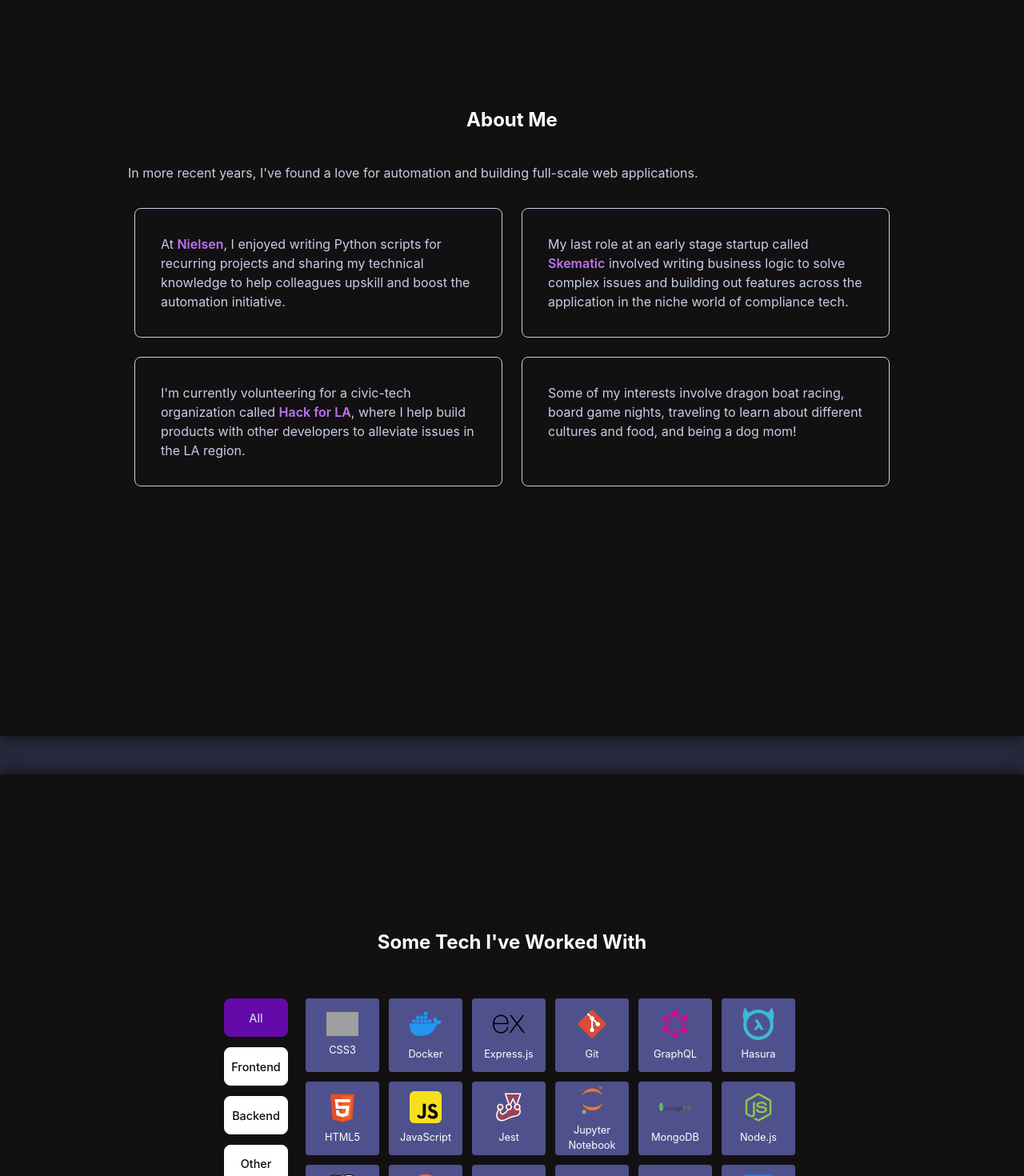
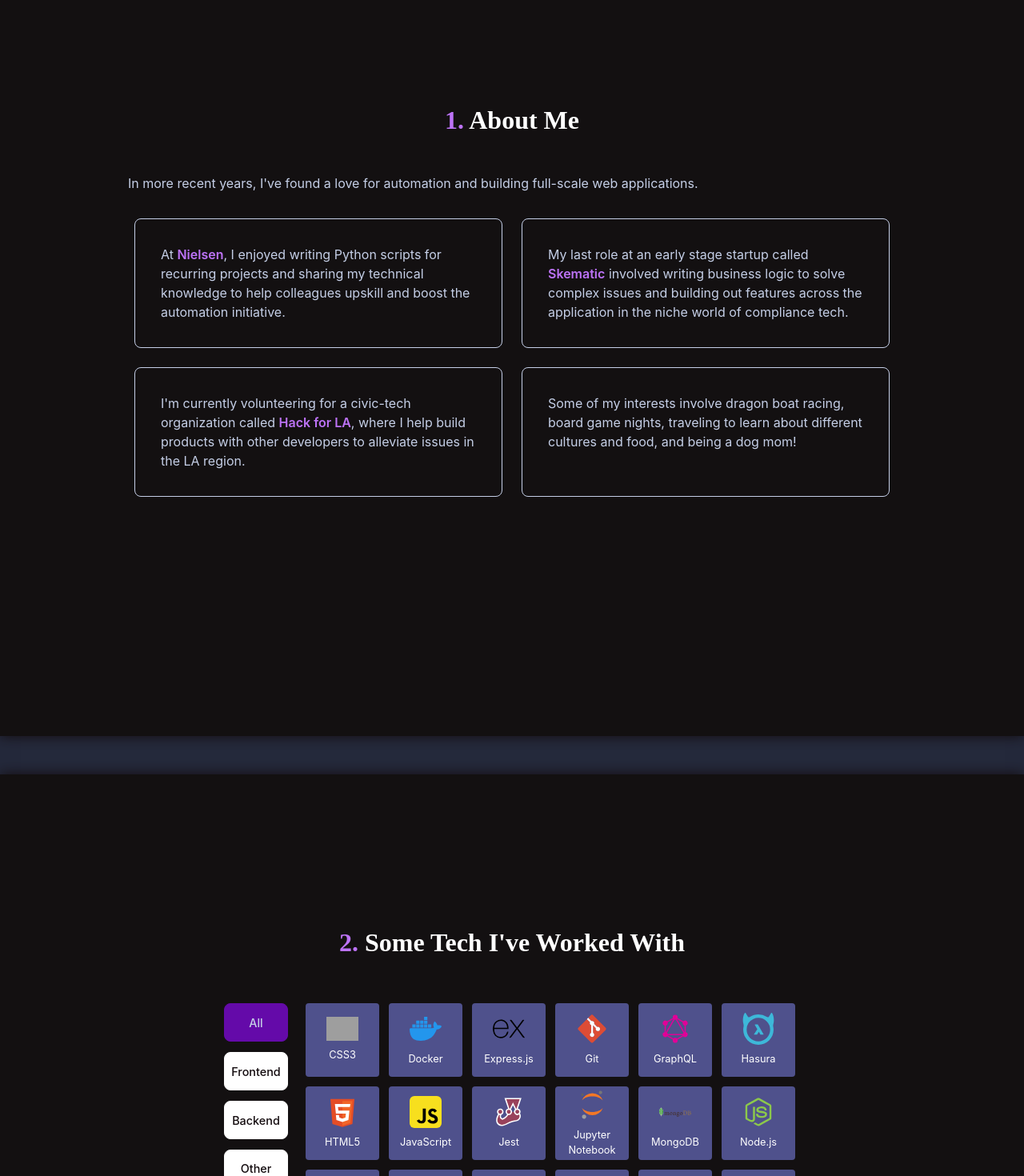
Before and after one commit to christinaor/christinaor.github.io, a React (Vite) app: page / in a window 1280 px wide. Shown: the part 1000-2470 px from the top of the page at 80% size. Built offline with nearby package versions, Linux system fonts and the light colour scheme; grey boxes are pictures that could not be loaded.

Commit message:
Add numbers to sections

```diff
--- a/src/components/About/About.tsx
+++ b/src/components/About/About.tsx
@@ -4,7 +4,7 @@ import styles from './styles.module.scss';
 export default function About() {
   return (
     <section id="about" className={styles.about}>
-        <h2 className={`${styles.header}`}>About Me</h2>
+        <h2 className={`${styles.header}`}><span className='section-number'>1. </span>About Me</h2>
         <div className={styles.description}>
           <p> In more recent years, I've found a love for automation and building full-scale web applications.</p>
           <ul>
--- a/src/components/Contact/Contact.tsx
+++ b/src/components/Contact/Contact.tsx
@@ -5,7 +5,7 @@ import styles from './styles.module.scss'
 export default function Contact() {
   return (
     <section id="contact-me" className={`${styles.contactMe}`}>
-      <h2 className={`${styles.header}`}>Get in Touch</h2>
+      <h2 className={`${styles.header}`}><span className='section-number'>4. </span>Get in Touch</h2>
       <p className={`${styles.contactBlurb}`}>I'm currently exploring new opportunities. Reach out to collaborate, chat about tech, or just to say hi!</p>
 
       <EmailForm />
--- a/src/components/EmailForm/EmailForm.tsx
+++ b/src/components/EmailForm/EmailForm.tsx
@@ -34,7 +34,7 @@ export default function EmailForm() {
       </div>
 
       {!submitClicked && <button type="submit">Submit</button>}
-      {submitClicked && <div className={styles.emailSent}>Email sent - you'll hear back soon!</div>}
+      {submitClicked && <div className={styles.emailSent}>Thanks for the email - you'll hear back soon!</div>}
     </form>
   )
 };
--- a/src/components/EmailForm/styles.module.scss
+++ b/src/components/EmailForm/styles.module.scss
@@ -22,6 +22,8 @@
 
 .emailForm label {
   padding: 2px;
+
+  font-family: 'Olware';
 }
 
 .emailForm input, .emailForm textarea {
--- a/src/components/Experiences/Experiences.tsx
+++ b/src/components/Experiences/Experiences.tsx
@@ -10,7 +10,7 @@ import styles from './styles.module.scss'
 export default function Experiences() {
   return (
     <section id="experiences" className={`${styles.experienceSection}`}>
-      <h2 className={`${styles.header}`}>Experiences</h2>
+      <h2 className={`${styles.header}`}><span className='section-number'>3. </span>Experiences</h2>
       <div className={styles.experiences}>
         {experiencesData?.map(experience => {
           return (
--- a/src/components/Hero/styles.module.scss
+++ b/src/components/Hero/styles.module.scss
@@ -35,17 +35,16 @@
 }
 
 .smallHeroText {
+  font-family: -apple-system, BlinkMacSystemFont, "Segoe UI", Roboto, Helvetica, Arial, sans-serif, "Apple Color Emoji", "Segoe UI Emoji", "Segoe UI Symbol";
   font-size: 1.1rem;
   color: $subTextColor;
 }
 
 .bigHeroText {
-  font-family: 'Olarwe';
   font-size: 3rem;
 }
 
 .subText {
-  font-family: 'Olarwe';
   font-size: 2rem;
   color: $mainTextColor;
 }
--- a/src/components/TechStack/TechStack.tsx
+++ b/src/components/TechStack/TechStack.tsx
@@ -72,7 +72,7 @@ export default function TechStack() {
 
   return (
     <div id="tech-stack" className={styles.techSection}>
-      <h2 className={styles.techHeader}>Some Tech I've Worked With</h2>
+      <h2 className={styles.techHeader}><span className='section-number'>2. </span>Some Tech I've Worked With</h2>
       <div className={styles.buttonsAndTechList}>
         <div className={styles.filterButtonsWrapper}>
           <button className={isActiveFilter(filters, 'all')} value='all' onClick={handleFilterClick}>All</button>
--- a/src/styles/global.scss
+++ b/src/styles/global.scss
@@ -169,10 +169,15 @@ button:focus-visible {
   outline: none;
 }
 
-@media only screen and (min-width: $mobile-max) and (max-width: $desktop-min) {
+@media only screen and (min-width: $mobile-max) {
   h1, h2 {
     font-size: 2rem;
+    font-family: 'Olware';
   }
+}
+
+.section-number {
+  color: $subTextColor;
 }
 
 // @media only screen and (min-width: $desktop-min) {
```
